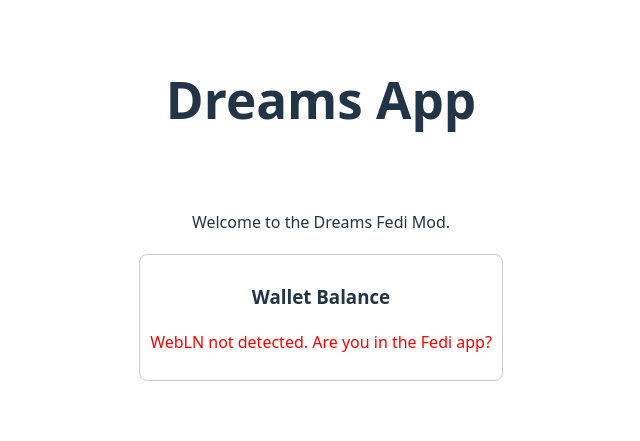
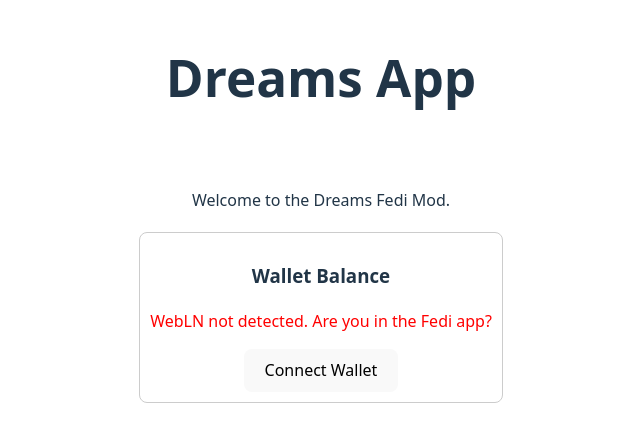
Before and after one commit to cngxfp5mss-star/dreams, a React (Vite) app: page / in a window 1280 px wide. Shown: the part 175-616 px from the top of the page, without its empty margins (319-959 px from the left). Built offline with nearby package versions, Linux system fonts and the light colour scheme.

Commit message:
fix: explicit wallet connection button and error handling

```diff
--- a/src/App.jsx
+++ b/src/App.jsx
@@ -8,7 +8,16 @@
   const [error, setError] = useState(null);
 
   useEffect(() => {
-    const fetchBalance = async () => {
+    // Check if WebLN is injected
+    if (typeof window.webln !== 'undefined') {
+      // Optional: We could try to auto-connect here, but a button is safer/better UX
+    } else {
+      setError("WebLN not detected. Are you in the Fedi app?");
+    }
+  }, []);
+
+  const connectWallet = async () => {
+    setError(null);
     if (typeof window.webln !== 'undefined') {
       try {
         await window.webln.enable();
@@ -16,15 +25,13 @@
         setBalance(balanceResponse.balance);
       } catch (err) {
         console.error("WebLN error:", err);
-          setError("Failed to connect to wallet.");
+        // Show the specific error message
+        setError(`Failed to connect: ${err.message || JSON.stringify(err)}`);
       }
     } else {
-        setError("WebLN not detected. Are you in the Fedi app?");
+      setError("WebLN not detected.");
     }
   };
-
-    fetchBalance();
-  }, []);
 
   return (
     <>
@@ -38,10 +45,11 @@
           <h3>Wallet Balance</h3>
           {balance !== null ? (
             <p style={{ fontSize: '24px', fontWeight: 'bold' }}>{balance} sats</p>
-            ) : error ? (
-                <p style={{ color: 'red' }}>{error}</p>
           ) : (
-                <p>Loading balance...</p>
+            <div>
+              {error && <p style={{ color: 'red', wordBreak: 'break-word' }}>{error}</p>}
+              <button onClick={connectWallet}>Connect Wallet</button>
+            </div>
           )}
         </div>
       </div>
```
Lines whose indentation alone changed are shown as unchanged.
